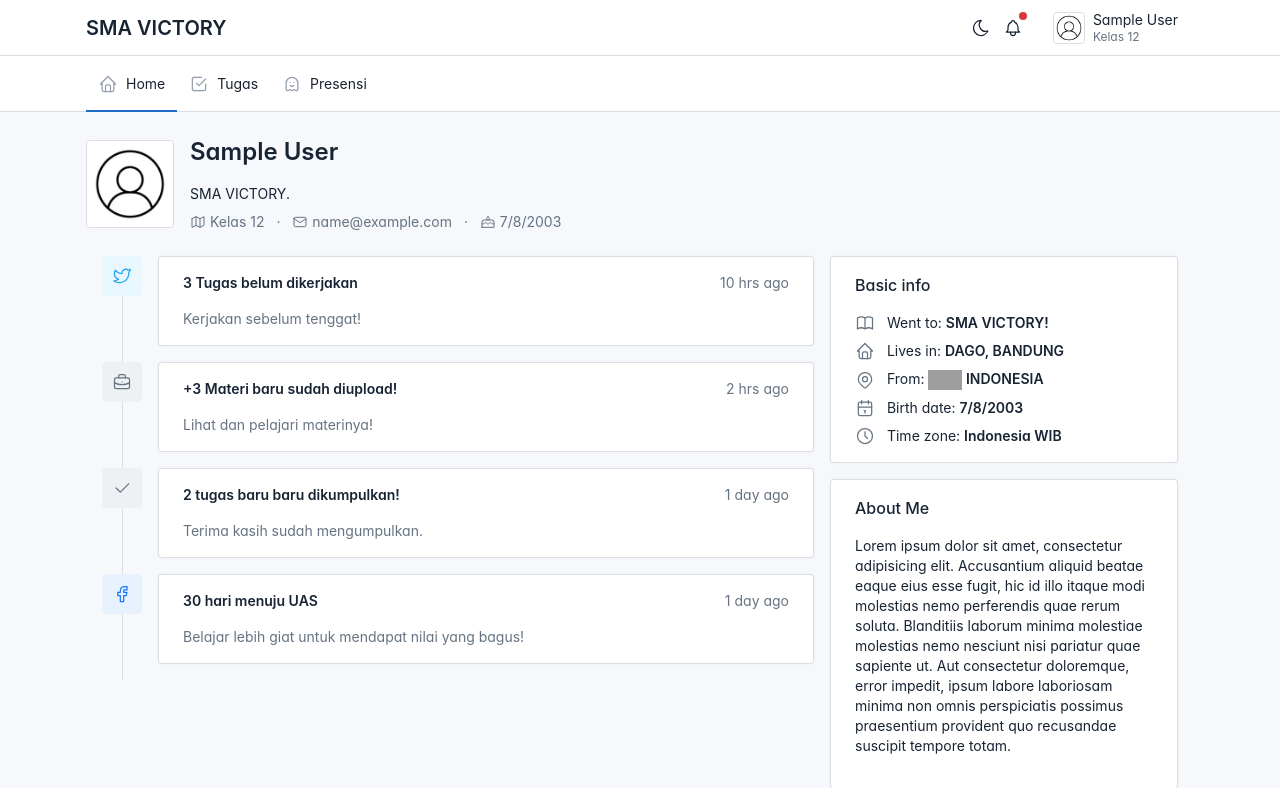
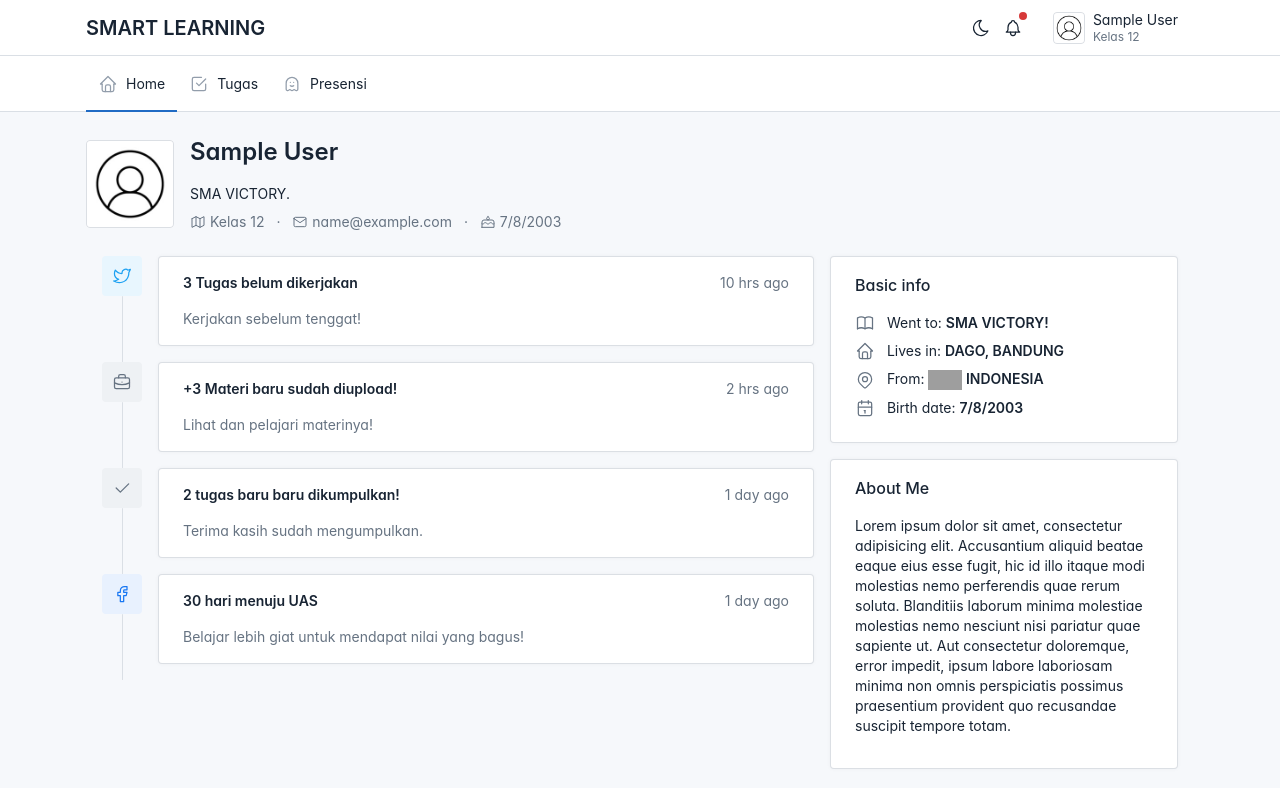
Before and after one commit to Nandayunan/SmartLearning, a Laravel app: page /profile in a window 1280 px wide. Shown: the top 788 px of the page. Run offline with Laravel 10, Linux system fonts and the light colour scheme; the visitor is signed in with stand-in values (Sample User, id 1); some web fonts are replaced; grey boxes are pictures that could not be loaded.

Commit message:
feat: nanda ganteng banget man kitu

```diff
--- a/resources/views/partials/header-brand.blade.php
+++ b/resources/views/partials/header-brand.blade.php
@@ -5,7 +5,7 @@
           </button>
           <h1 class="navbar-brand navbar-brand-autodark d-none-navbar-horizontal pe-0 pe-md-3">
             <a href="{{ route('dashboard.index') }}">
-              SMA VICTORY
+                SMART LEARNING
             </a>
           </h1>
            <div class="navbar-nav flex-row order-md-last">
--- a/resources/views/profile.blade.php
+++ b/resources/views/profile.blade.php
@@ -232,11 +232,6 @@
                           <svg xmlns="http://www.w3.org/2000/svg" class="icon me-2 text-muted" width="24" height="24" viewBox="0 0 24 24" stroke-width="2" stroke="currentColor" fill="none" stroke-linecap="round" stroke-linejoin="round"><path stroke="none" d="M0 0h24v24H0z" fill="none"/><path d="M4 7a2 2 0 0 1 2 -2h12a2 2 0 0 1 2 2v12a2 2 0 0 1 -2 2h-12a2 2 0 0 1 -2 -2v-12z" /><path d="M16 3v4" /><path d="M8 3v4" /><path d="M4 11h16" /><path d="M11 15h1" /><path d="M12 15v3" /></svg>
                           Birth date: <strong>7/8/2003</strong>
                         </div>
-                        <div>
-                          <!-- Download SVG icon from http://tabler-icons.io/i/clock -->
-                          <svg xmlns="http://www.w3.org/2000/svg" class="icon me-2 text-muted" width="24" height="24" viewBox="0 0 24 24" stroke-width="2" stroke="currentColor" fill="none" stroke-linecap="round" stroke-linejoin="round"><path stroke="none" d="M0 0h24v24H0z" fill="none"/><path d="M3 12a9 9 0 1 0 18 0a9 9 0 0 0 -18 0" /><path d="M12 7v5l3 3" /></svg>
-                          Time zone: <strong>Indonesia WIB</strong>
-                        </div>
                       </div>
                     </div>
                   </div>
```
